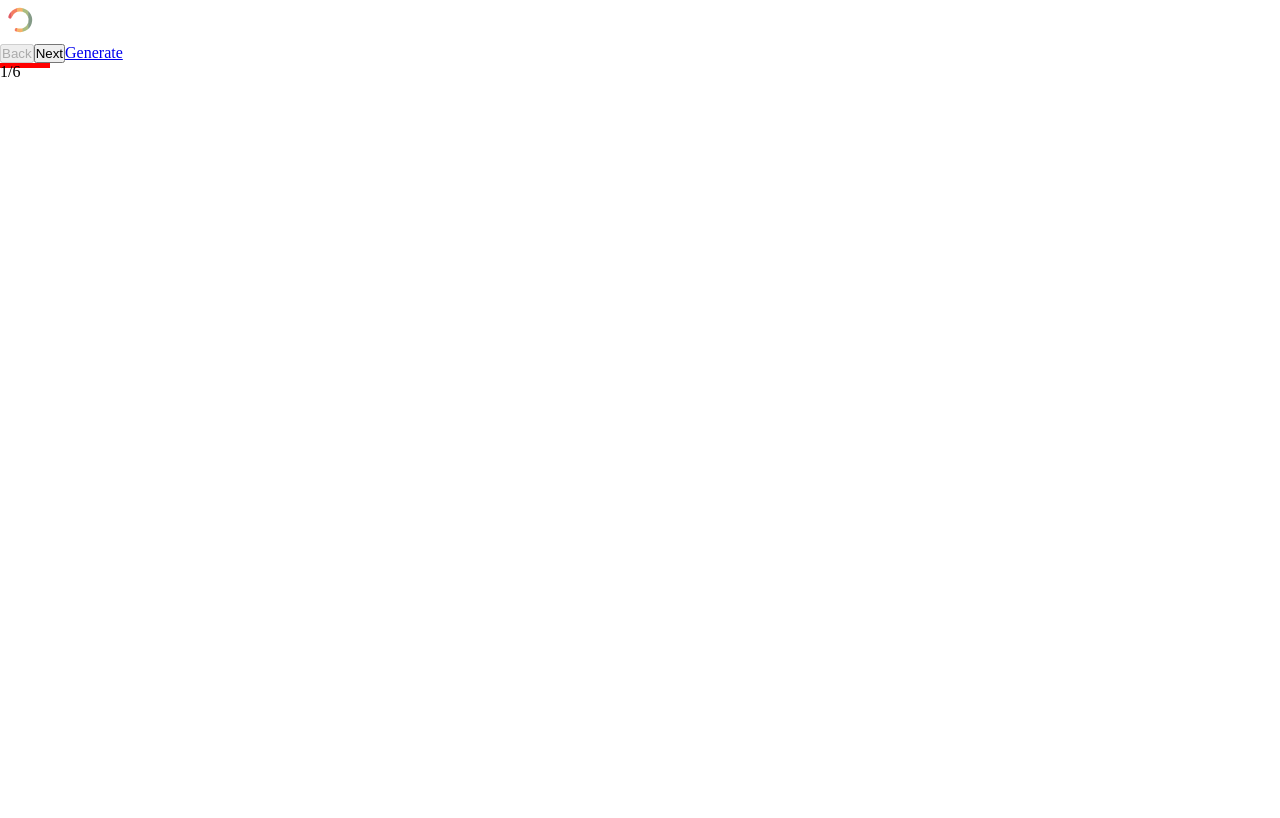
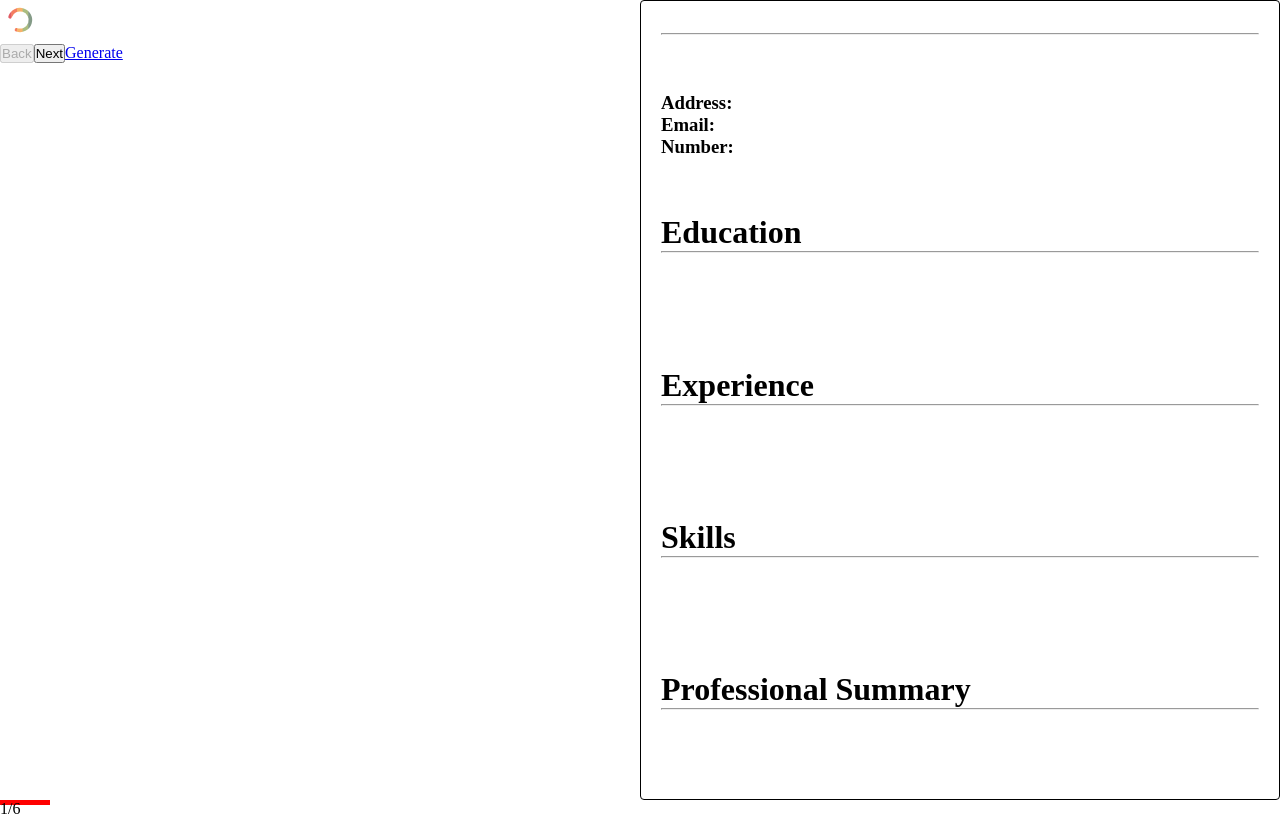
Before and after one commit to nikolozb/ol-academy-resume-generator, a React (Create React App) app: page /create in a window 1280 px wide. Built offline with nearby package versions, Linux system fonts and the light colour scheme; no server answers.

Commit message:
template preview and modified templates

```diff
--- a/src/App.js
+++ b/src/App.js
@@ -14,7 +14,7 @@ function App() {
         <Route path="/" element={<Home />} />
         <Route path="/choose-template" element={<ChooseTemplate />} />
         <Route path="/import-resume" element={<ImportResume />} />
-        <Route path="/create" element={<Create />} />
+        <Route path="/create/" element={<Create />} />
       </Routes>
     </div>
   );
--- a/src/components/AngoraTemplate.jsx
+++ b/src/components/AngoraTemplate.jsx
@@ -2,61 +2,56 @@ import React from "react";
 
 const AngoraTemplate = ({
   name,
-  contacts,
+  email,
+  address,
+  number,
   education,
   experience,
   skills,
-  prosum,
+  prosummary,
   color,
 }) => {
   return (
     <div className="resume-template angora">
       <h1 className="angora__name" style={{ color: `${color}` }}>
         {name}
+        <hr />
       </h1>
-      <hr />
       <div className="angora__contacts">
-        <h3 className="angora__contacts-item">{contacts.address}</h3>
-        <h3 className="angora__contacts-item">{contacts.email}</h3>
-        <h3 className="angora__contacts-item">{contacts.number}</h3>
+        <h3 className="angora__contacts-item">Address: {address}</h3>
+        <h3 className="angora__contacts-item">Email: {email}</h3>
+        <h3 className="angora__contacts-item">Number: {number}</h3>
       </div>
-      <h1 style={{ color: `${color}` }}>Education</h1>
-      <hr />
+      <h1 style={{ color: `${color}` }}>
+        Education
+        <hr />
+      </h1>
       <div className="angora__edu">
         <div className="angora__edu-content flex-between">
-          <span>{education.major}</span>
-          <span>{education.date}</span>
+          <span>{education}</span>
         </div>
       </div>
-      <h1 style={{ color: `${color}` }}>Experience</h1>
-      <hr />
+      <h1 style={{ color: `${color}` }}>
+        Experience
+        <hr />
+      </h1>
       <div className="angora__exp">
         <div className="angora__exp-content">
           <div className="flex-between">
-            <h3>{experience.pos}</h3>
-            <span>{experience.date}</span>
-          </div>
-          <div>
-            {experience.duties.map((duty, id) => (
-              <span key={id} style={{ display: "block" }}>
-                {duty}
-              </span>
-            ))}
+            <h3>{experience}</h3>
           </div>
         </div>
       </div>
-      <h1 style={{ color: `${color}` }}>Skills</h1>
-      <hr />
-      <div className="angora__skills">
-        {skills.map((skill, id) => (
-          <span key={id} style={{ display: "block" }}>
-            {skill}
-          </span>
-        ))}
-      </div>
-      <h1 style={{ color: `${color}` }}>Professional Summary</h1>
-      <hr />
-      <div className="angora__prosum">{prosum}</div>
+      <h1 style={{ color: `${color}` }}>
+        Skills
+        <hr />
+      </h1>
+      <div className="angora__skills">{skills}</div>
+      <h1 style={{ color: `${color}` }}>
+        Professional Summary
+        <hr />
+      </h1>
+      <div className="angora__prosum">{prosummary}</div>
     </div>
   );
 };
--- a/src/index.scss
+++ b/src/index.scss
@@ -30,12 +30,16 @@
 
 .resume-template {
   max-width: 800px;
+  min-height: 800px;
   border: 1px solid black;
   border-radius: 4px;
-  padding: 20px;
+  padding: 32px 20px;
 }
 
 .angora {
+  display: flex;
+  flex-direction: column;
+  justify-content: space-between;
   h1 {
     transition: 0.2s all;
   }
@@ -69,3 +73,14 @@
     top: 40%;
   }
 }
+
+.create {
+  display: grid;
+  grid-template-columns: repeat(2, 1fr);
+  grid-template-rows: repeat(1, 1fr);
+
+  &__left {
+  }
+  &__right {
+  }
+}
--- a/src/pages/Create.jsx
+++ b/src/pages/Create.jsx
@@ -2,6 +2,7 @@ import { useState, useEffect } from "react";
 import { sectionNames } from "../data";
 import useFetch from "../hooks/useFetch";
 import { ColorRing } from "react-loader-spinner";
+import { useSearchParams } from "react-router-dom";
 
 import Name from "../components/sections/Name";
 import Contacts from "../components/sections/Contacts";
@@ -11,12 +12,16 @@ import Education from "../components/sections/Education";
 import ProSummary from "../components/sections/ProSummary";
 import SectionControlls from "../components/SectionControlls";
 import ProgressBar from "../components/ProgressBar";
+import AngoraTemplate from "../components/AngoraTemplate";
 
 const Create = () => {
   const [pageIndex, setPageIndex] = useState(0);
   const [inputValues, setInputValues] = useState(
     JSON.parse(localStorage.getItem("data")) || sectionNames
   );
+  const [params] = useSearchParams();
+  const theme = params.get("theme");
+  const color = params.get("color");
 
   useEffect(() => {
     localStorage.setItem("data", JSON.stringify(inputValues));
@@ -93,7 +98,8 @@ const Create = () => {
   };
 
   return (
-    <div>
+    <div className="create">
+      <div className="create__left">
         {loading ? (
           <ColorRing
             visible={true}
@@ -108,6 +114,19 @@ const Create = () => {
           switchSectionsHandler()
         )}
         <SectionControlls pageIndex={pageIndex} setPageIndex={setPageIndex} />
+      </div>
+      <div className="create__right">
+        <AngoraTemplate
+          name={inputValues.name}
+          email={inputValues.email}
+          address={inputValues.address}
+          number={inputValues.number}
+          education={inputValues.education}
+          experience={inputValues.experience}
+          skills={inputValues.skills}
+          prosummary={inputValues.prosummary}
+        />
+      </div>
       <ProgressBar length={pageIndex} />
     </div>
   );
```
Lines whose indentation alone changed are shown as unchanged.
